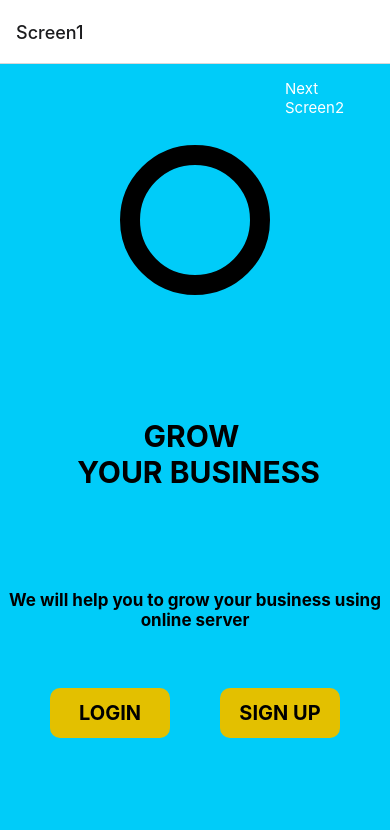
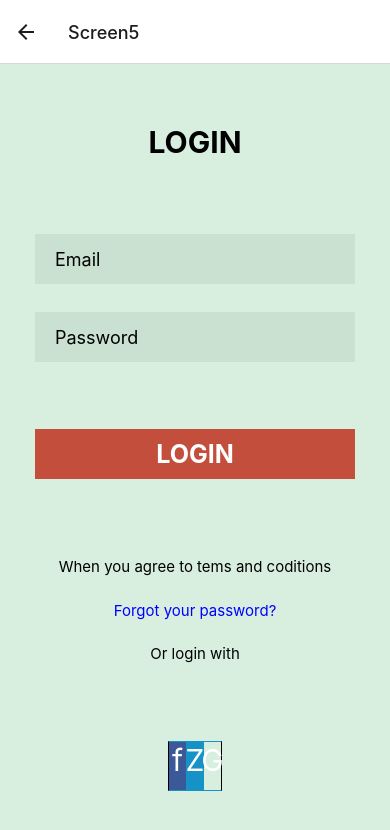
Before and after one commit to MrNguyen202/21080071_NguyenThanhThuan_ReactNative_T6_1_3, a React Native app in the folder Week3_Ngay06_09_2024/: screen /Screen5 in a window 390 px wide. Shown: the top 830 px of the page. Built offline with nearby package versions, Linux system fonts and the light colour scheme.

Commit message:
commit week3 screen5

```diff
--- a/Week3_Ngay06_09_2024/App.js
+++ b/Week3_Ngay06_09_2024/App.js
@@ -1,9 +1,11 @@
 import { NavigationContainer } from '@react-navigation/native';
 import { createStackNavigator } from '@react-navigation/stack';
 
-import Screen2 from './src/screens/Login1';
-import Screen1 from './src/screens/Login';
-import Screen3 from './src/screens/ForgotPassWord';
+import Screen2 from './src/screens/Screen2';
+import Screen1 from './src/screens/Screen1';
+import Screen3 from './src/screens/Screen3';
+import Screen4 from './src/screens/Screen4';
+import Screen5 from './src/screens/Screen5';
 
 
 export default function App() {
@@ -14,6 +16,8 @@ export default function App() {
         <Stack.Screen name="Screen1" component={Screen1} />
         <Stack.Screen name="Screen2" component={Screen2} />
         <Stack.Screen name="Screen3" component={Screen3} />
+        <Stack.Screen name="Screen4" component={Screen4} />
+        <Stack.Screen name="Screen5" component={Screen5} />
       </Stack.Navigator>
     </NavigationContainer>
   );
--- a/Week3_Ngay06_09_2024/package.json
+++ b/Week3_Ngay06_09_2024/package.json
@@ -16,8 +16,10 @@
     "expo-status-bar": "~1.12.1",
     "react": "18.2.0",
     "react-native": "0.74.5",
+    "react-native-otp-entry": "^1.7.1",
     "react-native-safe-area-context": "^4.10.9",
-    "react-native-screens": "^3.34.0"
+    "react-native-screens": "^3.34.0",
+    "react-native-table-component": "^1.2.2"
   },
   "devDependencies": {
     "@babel/core": "^7.20.0"
--- a/Week3_Ngay06_09_2024/src/screens/Login.js
+++ b/Week3_Ngay06_09_2024/src/screens/Screen1.js
@@ -65,6 +65,7 @@ const Screen1 = ({ navigation }) => {
                     flex: 1,
                     flexDirection: 'row',
                     justifyContent: 'space-evenly',
+                    alignItems: 'center',
                 }}>
                 <TouchableOpacity
                     style={{
--- a/Week3_Ngay06_09_2024/src/screens/ForgotPassWord.js
+++ b/Week3_Ngay06_09_2024/src/screens/Screen3.js
@@ -1,9 +1,11 @@
 import { Text, TouchableOpacity, View, TextInput } from 'react-native'
 import React from 'react'
 import Fontisto from '@expo/vector-icons/Fontisto';
-import { LinearGradient } from 'expo-linear-gradient';
 
-const Screen3 = () => {
+const Screen3 = ({navigation}) => {
+    const click = () => {
+        navigation.navigate('Screen4', { name: 'Screen4' });
+    }
     return (
         <View
             style={{
@@ -107,18 +109,25 @@ const Screen3 = () => {
                     </Text>
                 </TouchableOpacity>
             </View>
-            <LinearGradient
-                // Background Linear Gradient
-                colors={['#fff', 'transparent']}
-                style={{
-                    position: 'absolute',
-                    left: 0,
-                    right: 0,
-                    top: 0,
-                    height: 200,
-                }}
-                locations={[0.1, 0.9]}
-            />
+            <View style={{
+                position: 'absolute',
+
+            }}>
+                <TouchableOpacity
+                    style={{
+                        margin: 15,
+                        left: 270
+                    }}
+                    onPress={click}
+                >
+                    <Text style={{
+                        color: 'white',
+                        fontSize: 15,
+                    }}>
+                        Next Screen4
+                    </Text>
+                </TouchableOpacity>
+            </View>
         </View>
     );
 }
--- /dev/null
+++ b/Week3_Ngay06_09_2024/src/screens/Screen4.js
@@ -0,0 +1,137 @@
+import { Text, View, TextInput, TouchableOpacity } from 'react-native'
+import React from 'react'
+import { OtpInput } from 'react-native-otp-entry';
+
+const Screen4 = ({navigation}) => {
+    const click = () => {
+        navigation.navigate('Screen5', { name: 'Screen5' });
+    }
+    return (
+        <View
+            style={{
+                flex: 1,
+                backgroundColor: '#00ccf9',
+            }}>
+            <View
+                style={{
+                    flex: 2,
+                    flexDirection: 'row',
+                    justifyContent: 'center',
+                    alignItems: 'flex-end',
+                }}>
+                <View>
+                    <Text style={{
+                        fontSize: 70,
+                        fontWeight: 'bold',
+                        textTransform: 'uppercase',
+                    }}>code</Text>
+                </View>
+            </View>
+
+            <View
+                style={{
+                    flex: 1,
+                    justifyContent: 'flex-end',
+                    alignItems: 'center',
+                }}>
+                <Text
+                    style={{
+                        fontSize: 23,
+                        textAlign: 'center',
+                        fontWeight: 'bold',
+                        textTransform: 'uppercase',
+                    }}>
+                    Verification
+                </Text>
+            </View>
+
+            <View
+                style={{
+                    flex: 1,
+                    justifyContent: 'flex-end',
+                    alignItems: 'center',
+                }}>
+                <Text
+                    style={{
+                        fontSize: 17,
+                        fontWeight: 'bold',
+                        textAlign: 'center',
+                    }}>
+                    Enter ontime password sent on {'\n'} ++849092605798
+                </Text>
+            </View>
+
+            <View
+                style={{
+                    flex: 1,
+                    flexDirection: 'row',
+                    justifyContent: 'center',
+                    alignItems: 'flex-end',
+                }}>
+                <View style={{
+                    width: 280,
+                }}>
+                    <OtpInput
+                        numberOfDigits={6}
+                        focusColor={'#000'}
+                    />
+                </View>
+            </View>
+
+            <View
+                style={{
+                    flex: 1,
+                    alignItems: 'center',
+                    justifyContent: 'center',
+                }}>
+                <TouchableOpacity
+                    style={{
+                        width: 320,
+                        height: 50,
+                        backgroundColor: '#E3C000',
+                        justifyContent: 'center',
+                    }}>
+
+                    <Text style={{
+                        fontSize: 20,
+                        textAlign: 'center',
+                        fontWeight: 'bold',
+                        textTransform: 'uppercase',
+                    }}>
+                        verify code
+                    </Text>
+                </TouchableOpacity>
+            </View>
+            <View
+                style={{
+                    flex: 1,
+                    justifyContent: 'center',
+                    alignItems: 'center',
+                }}>
+
+            </View>
+
+            <View style={{
+                position: 'absolute',
+
+            }}>
+                <TouchableOpacity
+                    style={{
+                        margin: 15,
+                        left: 270
+                    }}
+                    onPress={click}
+                >
+                    <Text style={{
+                        color: 'white',
+                        fontSize: 15,
+                    }}>
+                        Next Screen5
+                    </Text>
+                </TouchableOpacity>
+            </View>
+        </View>
+    );
+}
+
+export default Screen4
--- /dev/null
+++ b/Week3_Ngay06_09_2024/src/screens/Screen5.js
@@ -0,0 +1,158 @@
+import { StyleSheet, Text, TextInput, View, TouchableOpacity } from 'react-native'
+import React from 'react'
+
+const Screen5 = () => {
+    return (
+        <View
+            style={styles.container}
+        >
+            <View style={styles.jCen_aCen}>
+                <Text style={styles.titleLogin}>Login</Text>
+            </View>
+
+            <View style={{
+                flex: 1,
+                justifyContent: 'space-around',
+                alignItems: 'center',
+            }}>
+                <TextInput
+                    style={styles.input}
+                    placeholder='Email'
+                >
+
+                </TextInput>
+
+                <TextInput
+                    style={styles.input}
+                    placeholder='Password'
+                >
+                </TextInput>
+            </View>
+            <View style={styles.jCen_aCen}>
+                <TouchableOpacity style={styles.nutLogin}>
+                    <Text style={styles.textNutLogin}>
+                        login
+                    </Text>
+                </TouchableOpacity>
+            </View>
+            <View style={styles.jEvenly_aCen}>
+                <Text style={styles.text}>When you agree to tems and coditions</Text>
+                <Text style={{
+                    color: 'blue', fontSize: 15
+                }}
+                >Forgot your password?</Text>
+                <Text style={styles.text}>Or login with</Text>
+            </View>
+            <View style={{
+                flex: 1,
+                justifyContent: 'center',
+                alignItems: 'center',
+            }}>
+                <View style={{
+                    flex: 1,
+                    flexDirection: 'row',
+                    justifyContent: 'space-between',
+                    alignItems: 'center',
+                    maxWidth: 320,
+                    maxHeight: 50,
+                    borderBlockColor: '#1593C6',
+                    borderWidth: 1,
+                }}>
+                    <TouchableOpacity style={[
+                        {
+                            backgroundColor: '#3B5998',
+                        },
+                        styles.jCen_aCen
+                    ]}>
+                        <Text style={{
+                            color: 'white',
+                            fontSize: 30,
+                            height: 48,
+                            textAlign: 'center',
+                        }}>
+                            f
+                        </Text>
+                    </TouchableOpacity>
+                    <TouchableOpacity style={[
+                        {
+                            backgroundColor: '#1593C6',
+                        },
+                        styles.jCen_aCen
+                    ]}>
+                        <Text style={{
+                            color: 'white',
+                            fontSize: 30,
+                            height: 48,
+                            textAlign: 'center',
+                        }}>
+                            Z
+                        </Text>
+                    </TouchableOpacity>
+                    <TouchableOpacity style={[
+                        {
+                            flex: 1,
+                        },
+                        styles.jCen_aCen
+                    ]}>
+                        <Text style={{
+                            color: 'white',
+                            fontSize: 30,
+                            height: 48,
+                            textAlign: 'center',
+                        }}>
+                            G
+                        </Text>
+                    </TouchableOpacity>
+                </View>
+            </View>
+
+        </View>
+    )
+}
+
+export default Screen5
+
+const styles = StyleSheet.create({
+    container: {
+        flex: 1,
+        backgroundColor: '#D8EFDF',
+    },
+    jCen_aCen: {
+        flex: 1,
+        justifyContent: 'center',
+        alignItems: 'center',
+    },
+    titleLogin: {
+        fontSize: 30,
+        fontWeight: 'bold',
+        textTransform: 'uppercase',
+    },
+    input: {
+        fontSize: 18,
+        backgroundColor: '#CAE1D1',
+        height: 50,
+        width: 320,
+        paddingLeft: 20
+    },
+    nutLogin: {
+        height: 50,
+        width: 320,
+        backgroundColor: '#C34E3B',
+        justifyContent: 'center',
+    },
+    textNutLogin: {
+        fontSize: 25,
+        fontWeight: 'bold',
+        textTransform: 'uppercase',
+        textAlign: 'center',
+        color: 'white'
+    },
+    text: {
+        fontSize: 15
+    },
+    jEvenly_aCen: {
+        flex: 1,
+        justifyContent: 'space-evenly',
+        alignItems: 'center',
+    }
+})
```
Also changed, not shown: Week3_Ngay06_09_2024/src/screens/Screen2.js (renamed from Week3_Ngay06_09_2024/src/screens/Login1.js), 1 other file (tests, documents, lock files or other folders).
